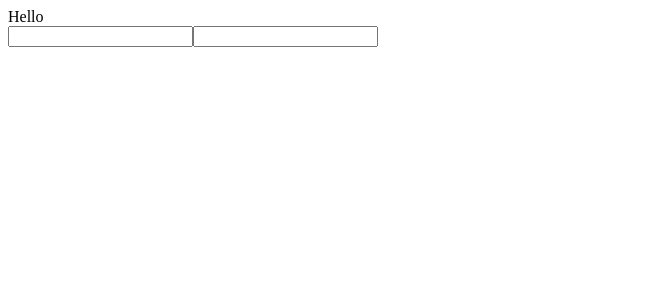
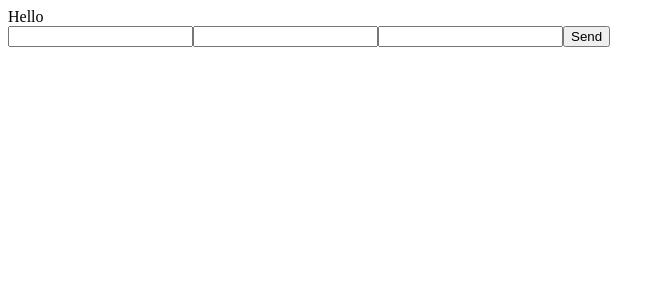
Before and after one commit to AnnKravets89/React, a React (Vite) app: page / in a window 1280 px wide. Shown: the top 300 px of the page, without its empty margins (0-665 px from the left). Built offline with nearby package versions, Linux system fonts and the light colour scheme.

Commit message:
lesson5 part3 useForm hook

```diff
--- a/package.json
+++ b/package.json
@@ -16,6 +16,7 @@
     "react": "^19.1.1",
     "react-router-dom": "^7.8.0",
     "react-dom": "^19.1.0",
+    "react-hook-form": "^7.62.0",
     "tailwindcss": "^4.1.11"
   },
   "devDependencies": {
--- a/src/components/FormComponent.tsx
+++ b/src/components/FormComponent.tsx
@@ -1,10 +1,25 @@
+import {useForm} from "react-hook-form";
 
+interface IFormProps {
+    username: string;
+    password: string;
+    age: number;
+}
 const FormComponent = () => {
+
+    const {handleSubmit, register} = useForm<IFormProps>();
+
+    const customHandler= (formDataProps: IFormProps) => {
+        console.log(formDataProps);
+    }
+
     return (
         <div>
-            <form>
-                <input type="text" name={'username'}/>
-                <input type="text" name={'password'}/>
+            <form onSubmit={handleSubmit(customHandler)}>
+                <input type="text" {...register('username')}/>
+                <input type="text" {...register('password')}/>
+                <input type="number" {...register('age')}/>
+                <button>Send</button>
             </form>
         </div>
     );
```
Also changed, not shown: 1 other file (tests, documents, lock files or other folders).
